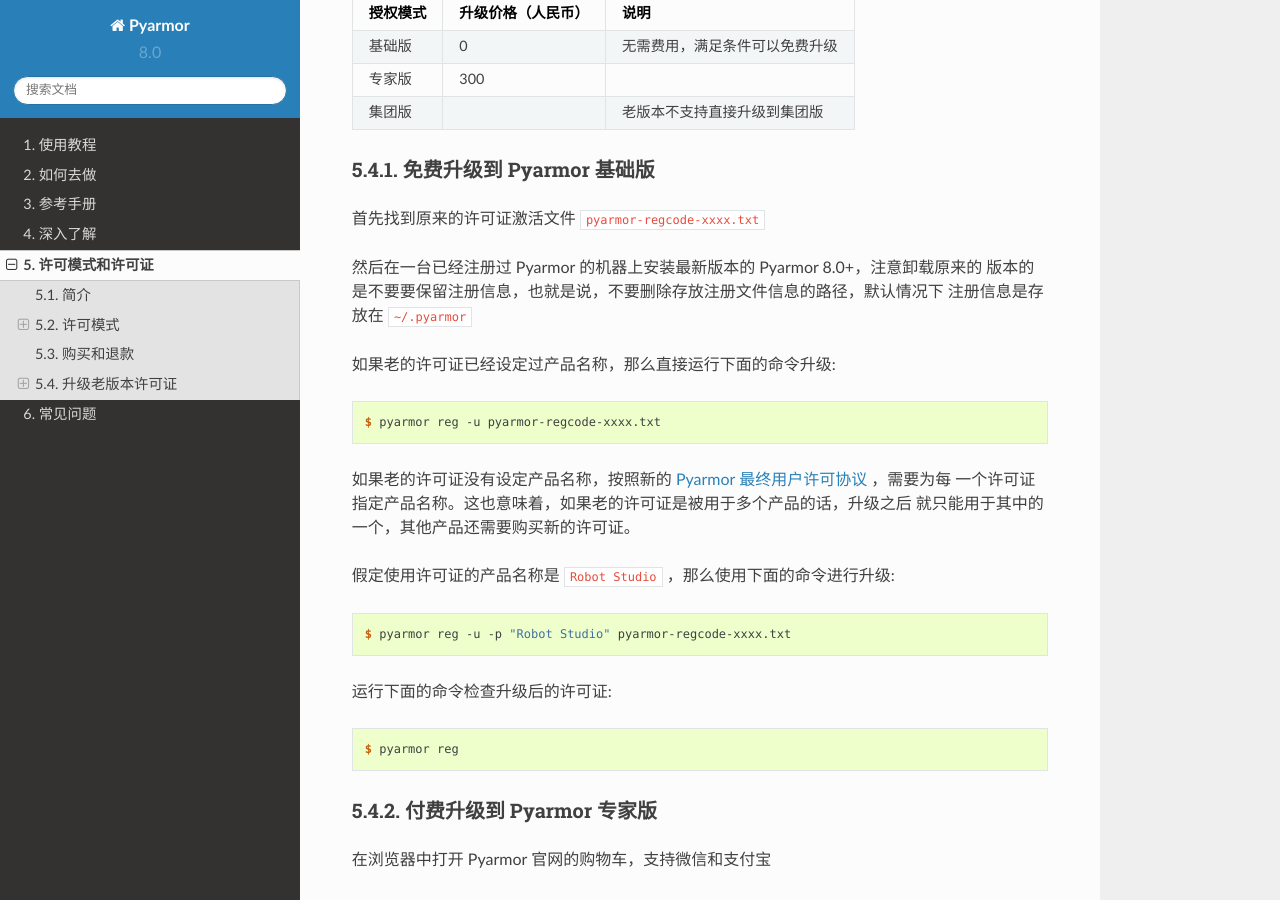
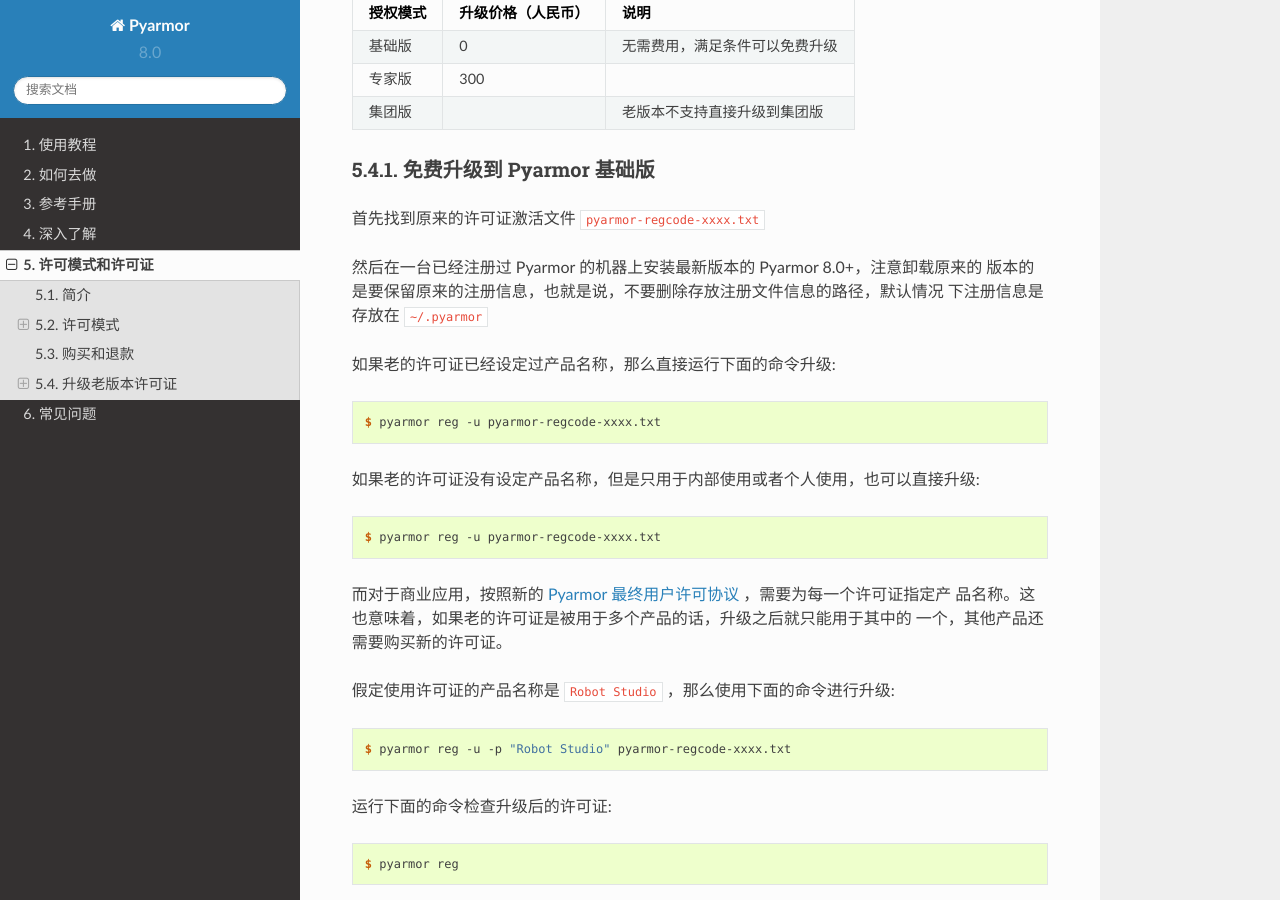
Before and after one commit to dashingsoft/pyarmor-docs-zh, a Sphinx documentation site: the page built from docs/licenses.rst, in a window 1280 px wide and 900 px high, scrolled down 3810 px. Built offline with Sphinx 7.4.7 and the Read the Docs theme 2.0.0, drawn with Linux system fonts in a browser that asks for light colours.

Commit message:
Update doc

```diff
--- a/docs/_common_definitions.txt
+++ b/docs/_common_definitions.txt
@@ -1,5 +1,5 @@
 .. _Pyarmor: https://pypi.python.org/pypi/pyarmor/
-.. _issues: https://github.com/dashingsoft/pyarmor/issues/
+.. _问题报告: https://github.com/dashingsoft/pyarmor/issues/
 .. _Pyarmor 在线文档: https://pyarmor.readthedocs.io/zh/stable/
 .. _Pyarmor 7.x 在线文档: https://pyarmor.readthedocs.io/zh/v7.x/
 .. _Pyarmor 最终用户许可协议: https://github.com/dashingsoft/pyarmor/blob/master/LICENSE-ZH
--- a/docs/licenses.rst
+++ b/docs/licenses.rst
@@ -199,16 +199,20 @@
 首先找到原来的许可证激活文件 ``pyarmor-regcode-xxxx.txt``
 
 然后在一台已经注册过 Pyarmor 的机器上安装最新版本的 Pyarmor 8.0+，注意卸载原来的
-版本的是不要要保留注册信息，也就是说，不要删除存放注册文件信息的路径，默认情况下
-注册信息是存放在 :file:`~/.pyarmor`
+版本的是要保留原来的注册信息，也就是说，不要删除存放注册文件信息的路径，默认情况
+下注册信息是存放在 :file:`~/.pyarmor`
 
 如果老的许可证已经设定过产品名称，那么直接运行下面的命令升级::
 
     $ pyarmor reg -u pyarmor-regcode-xxxx.txt
 
-如果老的许可证没有设定产品名称，按照新的 `Pyarmor 最终用户许可协议`_ ，需要为每
-一个许可证指定产品名称。这也意味着，如果老的许可证是被用于多个产品的话，升级之后
-就只能用于其中的一个，其他产品还需要购买新的许可证。
+如果老的许可证没有设定产品名称，但是只用于内部使用或者个人使用，也可以直接升级::
+
+    $ pyarmor reg -u pyarmor-regcode-xxxx.txt
+
+而对于商业应用，按照新的 `Pyarmor 最终用户许可协议`_ ，需要为每一个许可证指定产
+品名称。这也意味着，如果老的许可证是被用于多个产品的话，升级之后就只能用于其中的
+一个，其他产品还需要购买新的许可证。
 
 假定使用许可证的产品名称是 ``Robot Studio`` ，那么使用下面的命令进行升级::
 
--- a/docs/tutorial/advanced.rst
+++ b/docs/tutorial/advanced.rst
@@ -68,7 +68,7 @@
 For example, these lines
 
 .. code-block:: python
-                :emphasize lines: 3,4
+    :emphasize-lines: 3,4
 
     print('start ...')
 
@@ -78,7 +78,7 @@
 will be changed to
 
 .. code-block:: python
-                :emphasize lines: 3,4
+    :emphasize-lines: 3,4
 
     print('start ...')
 
```
Also changed, not shown: docs/index.rst (+25 -50 lines), docs/tutorial/getting-started.rst (+5 -5 lines).
